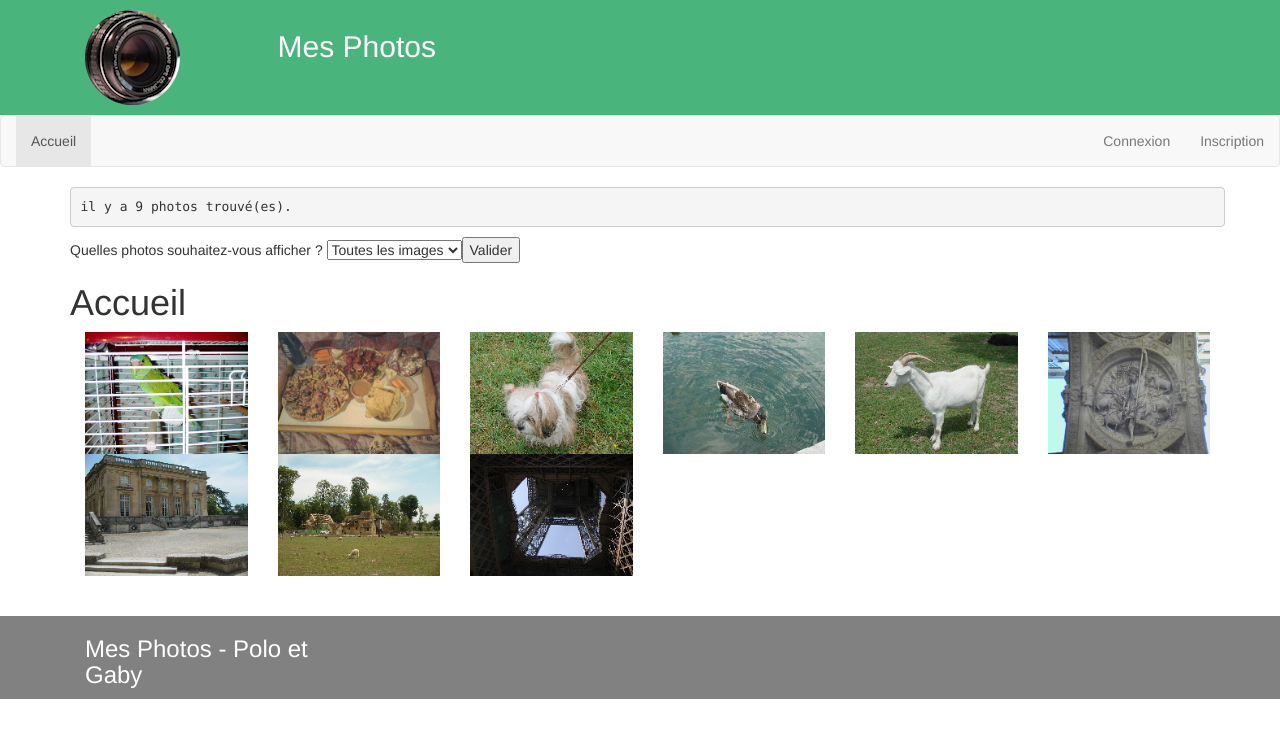
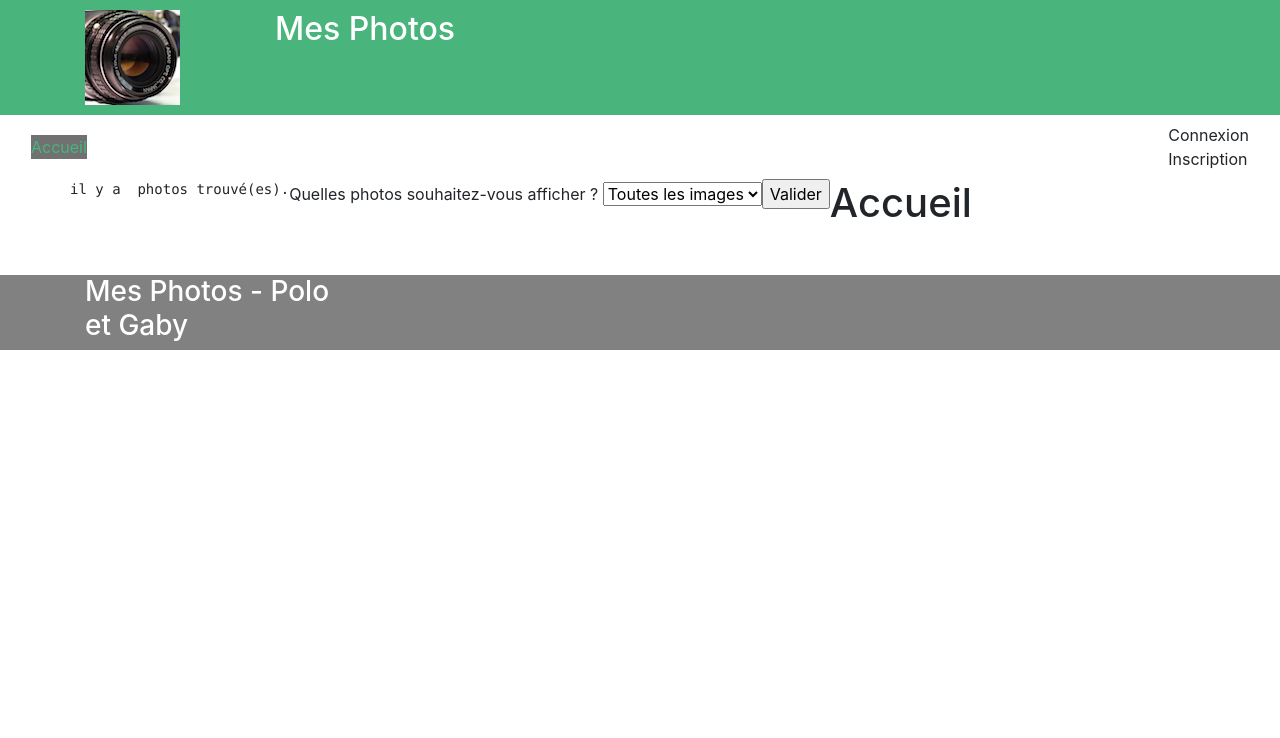
Before and after one commit to GermainJonathan/projet_city, a PHP site: page / in a window 1280 px wide. Shown: the top 738 px of the page. Run offline with PHP 8.4, Linux system fonts and the light colour scheme; data comes from the database, SQL or seed files in the repository; data that the repository does not hold is empty.

Commit message:
:sparkles: Page Acceuil - Correction

```diff
--- a/Site/config/configuration.php
+++ b/Site/config/configuration.php
@@ -9,7 +9,7 @@
  * http://www.opensource.org/licenses/MIT
  */
 
-const DEBUG = true; // production : false; dev : true
+const DEBUG = false; // production : false; dev : true
 
 // Accès base de données. A modifier pour se connecter
 const BD_HOST = 'localhost';
--- a/Site/controllers/c_accueil.php
+++ b/Site/controllers/c_accueil.php
@@ -18,7 +18,7 @@ $photoDAO = new PhotoDAO(DEBUG);
 if($res = $photoDAO->getPhotosIds($categorieID))
 	$res = $photoDAO->getPhotosIds($categorieID);
 else
-	$alert = choixAlert('query'); //si la catégorie est invalide, on retourne une erreur
+	//$alert = choixAlert('query'); //si la catégorie est invalide, on retourne une erreur
 
 
 $nbPhotos = count($res);
--- a/Site/views/v_accueil.php
+++ b/Site/views/v_accueil.php
@@ -79,14 +79,14 @@ switch($categorieID)
 
 	//Pour chaque résultat de la requete (récuperer les images dans la bdd) on crée l'image correspondante, avec un href
 	//qui redéfinit l'adresse pour accéder à sa page de description
-	foreach($res as $r)
-	{
-		?>
-		<div class="col-md-2 col-sm-4 col-xs-8">
-			<a href="index.php?page=photo&photoID=<?= $r['photoID'] ?>"><img src = "<?= PATH_IMAGES . $r['nomFiche'] ?>" alt = "<?= $r['description'] ?>" class="img-responsive"></a>
-		</div>
-		<?php
-	}
+	// foreach($res as $r)
+	// {
+	?>
+	<!-- // 	<div class="col-md-2 col-sm-4 col-xs-8">
+	// 		<a href="index.php?page=photo&photoID=<?= $r['photoID'] ?>"><img src = "<?= PATH_IMAGES . $r['nomFiche'] ?>" alt = "<?= $r['description'] ?>" class="img-responsive"></a>
+	// 	</div>
+	<?php
+	// }
 ?>
 
 
--- a/Site/views/v_header.php
+++ b/Site/views/v_header.php
@@ -20,7 +20,7 @@
 		<meta name="Language" content="<?= LANG ?>"/>
 		<meta name="viewport" content="width=device-width; initial-scale=1; maximum-scale=1; user-scalable=0"/>
 
-		<link href="<?= PATH_CSS ?>bootstrap.css" rel="stylesheet">
+		<link rel="stylesheet" href="https://stackpath.bootstrapcdn.com/bootstrap/4.1.3/css/bootstrap.min.css" integrity="sha384-MCw98/SFnGE8fJT3GXwEOngsV7Zt27NXFoaoApmYm81iuXoPkFOJwJ8ERdknLPMO" crossorigin="anonymous">
 		<link href="<?= PATH_CSS ?>css.css" rel="stylesheet">
 
 		<script type="text/javascript" src="<?= PATH_SCRIPTS ?>jquery-3.1.1.js"></script>
```
Also changed, not shown: Site/index.php (+10 -0 lines), Site/favicon.ico (added).
